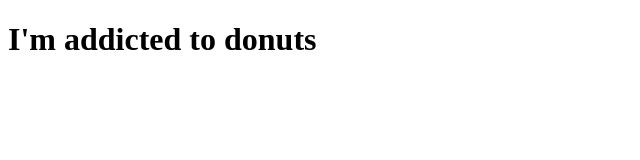
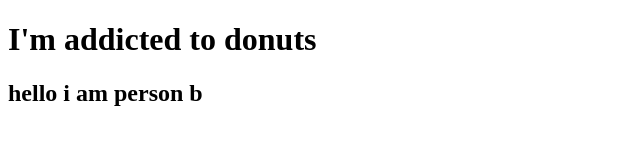
Before and after one commit to dhysdrn/donut, a plain HTML site: page index.html in a window 1280 px wide. Shown: the whole page, without its empty margins (0-640 px from the left). Drawn offline with Linux system fonts and the light colour scheme.

Commit message:
added h2

```diff
--- a/index.html
+++ b/index.html
@@ -6,5 +6,6 @@
 </head>
 <body>
     <h1>I'm addicted to donuts</h1>
+<h2>hello i am person b</h2>
 </body>
 </html>
```
